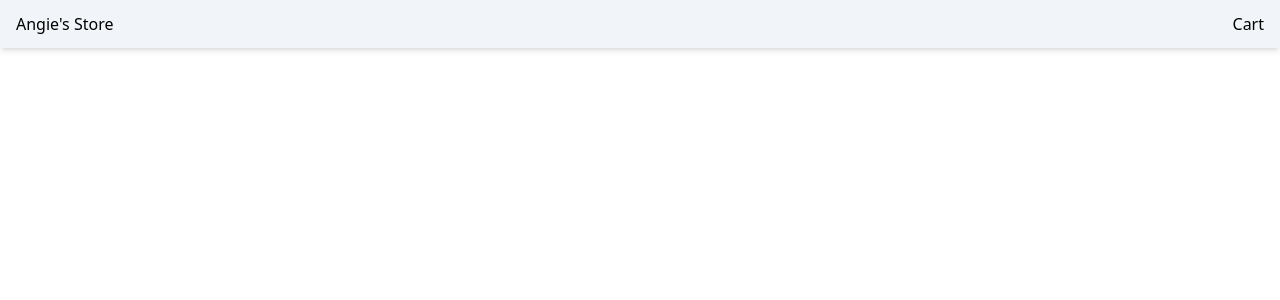
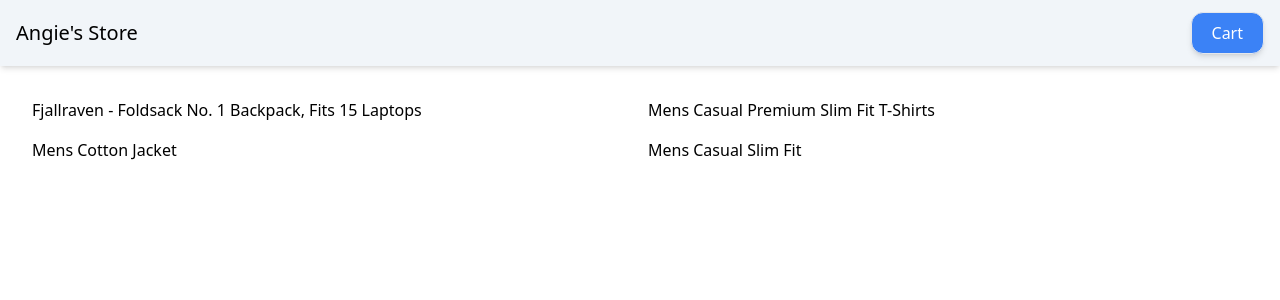
Before and after one commit to stephmukami/angular-19-recap, an Angular app: page / in a window 1280 px wide. Shown: the top 300 px of the page. Built offline with nearby package versions, Linux system fonts and the light colour scheme.

Commit message:
feature: add product listings page

```diff
--- a/src/app/app.component.ts
+++ b/src/app/app.component.ts
@@ -1,13 +1,15 @@
 import { Component } from '@angular/core';
 import { RouterOutlet } from '@angular/router';
 import { HeaderComponent } from './components/header/header.component';
+import { ProductsListComponent } from "./pages/products-list/products-list.component";
 
 @Component({
   selector: 'app-root',
-  imports: [RouterOutlet, HeaderComponent],
+  imports: [RouterOutlet, HeaderComponent, ProductsListComponent],
   template: `
 
     <app-header />
+    <app-products-list/>
   `,
   styles: [],
 })
--- a/src/app/components/header/header.component.ts
+++ b/src/app/components/header/header.component.ts
@@ -5,8 +5,8 @@ import { PrimaryButtonComponent } from "../primary-button/primary-button.compone
   selector: 'app-header',
   imports: [PrimaryButtonComponent],
   template: `
-  <div class="bg-slate-100 px-4 py-3 shadow-md flex justify-between">
-    <span>Angie's Store</span>
+  <div class="bg-slate-100 px-4 py-3 shadow-md flex justify-between items-center">
+    <span class="text-xl">Angie's Store</span>
     <app-primary-button [label]= cart() (btnClicked)="showClicked()"/>
 
   </div>
--- a/src/app/components/primary-button/primary-button.component.ts
+++ b/src/app/components/primary-button/primary-button.component.ts
@@ -4,7 +4,10 @@ import { Component, input, output } from '@angular/core';
   selector: 'app-primary-button',
   imports: [],
   template: `
-    <button (click)="btnClicked.emit()">
+    <button
+    (click)="btnClicked.emit()"
+    class=" bg-blue-500 text-white w-full border px-5 py-2 rounded-xl shadow-md hover:opacity-90"
+    >
       {{label()}}
     </button>
   `,
--- /dev/null
+++ b/src/app/pages/product-list/product-card/product-card.component.ts
@@ -0,0 +1,15 @@
+import { Component } from '@angular/core';
+
+@Component({
+  selector: 'app-product-card',
+  imports: [],
+  template: `
+    <p>
+      product-card works!
+    </p>
+  `,
+  styles: ``
+})
+export class ProductCardComponent {
+
+}
--- /dev/null
+++ b/src/app/pages/products-list/products-list.component.ts
@@ -0,0 +1,60 @@
+import { Component, signal } from '@angular/core';
+
+export type Product = {
+  id: number;
+  title: string;
+  price: number;
+  image: string;
+  stock?: number;
+};
+
+@Component({
+  selector: 'app-products-list',
+  imports: [],
+  template: `
+   <div class="p-8 grid grid-cols-2 gap-4">
+    @for (product of products(); track product.id){
+      <div>
+         {{product.title}}
+      </div>
+    }
+</div>
+  `,
+  styles: ``
+})
+export class ProductsListComponent {
+products = signal<Product[]>( [
+  {
+    id: 1,
+    title: 'Fjallraven - Foldsack No. 1 Backpack, Fits 15 Laptops',
+    price: 109.95,
+    image: 'https://fakestoreapi.com/img/81fPKd-2AYL._AC_SL1500_.jpg',
+    stock: 10,
+  },
+  {
+    id: 2,
+    title: 'Mens Casual Premium Slim Fit T-Shirts ',
+    price: 22.3,
+    image:
+      'https://fakestoreapi.com/img/71-3HjGNDUL._AC_SY879._SX._UX._SY._UY_.jpg',
+    stock: 0,
+  },
+  {
+    id: 3,
+    title: 'Mens Cotton Jacket',
+    price: 55.99,
+
+    image: 'https://fakestoreapi.com/img/71li-ujtlUL._AC_UX679_.jpg',
+    stock: 5,
+  },
+  {
+    id: 4,
+    title: 'Mens Casual Slim Fit',
+    price: 15.99,
+    image: 'https://fakestoreapi.com/img/71YXzeOuslL._AC_UY879_.jpg',
+    stock: 7,
+  },
+]
+
+)
+}
```
Also changed, not shown: src/app/models/products.model.ts (added, +7 -0 lines), guide.txt.
